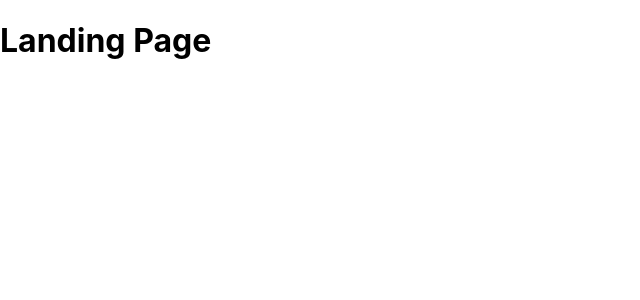
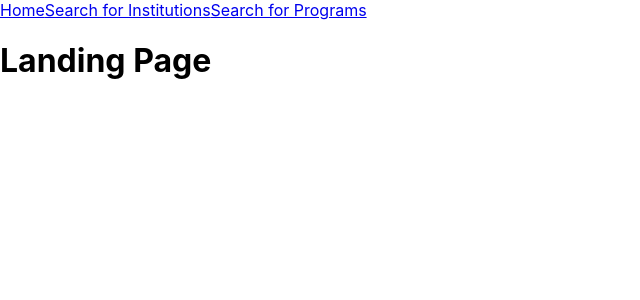
Before and after one commit to mtilda/fsa-ge-web, a React (Create React App) app: page / in a window 1280 px wide. Shown: the top 300 px of the page, without its empty margins (0-640 px from the left). Built offline with nearby package versions, Linux system fonts and the light colour scheme.

Commit message:
Build nav

```diff
--- a/src/App.js
+++ b/src/App.js
@@ -1,9 +1,11 @@
+import Nav from './components/Nav';
 import Switch from './components/Switch';
 import routes from './router/routes';
 
 const App = () => {
   return (
     <div className="app">
+      <Nav routes={routes} />
       <Switch routes={routes} redirect='/' />
     </div>
   );
--- /dev/null
+++ b/src/components/Nav.js
@@ -0,0 +1,14 @@
+import { Link } from 'react-router-dom';
+
+const Nav = ({ routes }) => (
+  <nav>
+    {routes
+      .filter(({linkText}) => linkText)
+      .map(({key, linkText, path}) => (
+        <Link key={key} to={path}>{linkText}</Link>
+      ))
+    }
+  </nav>
+);
+
+export default Nav;
```
